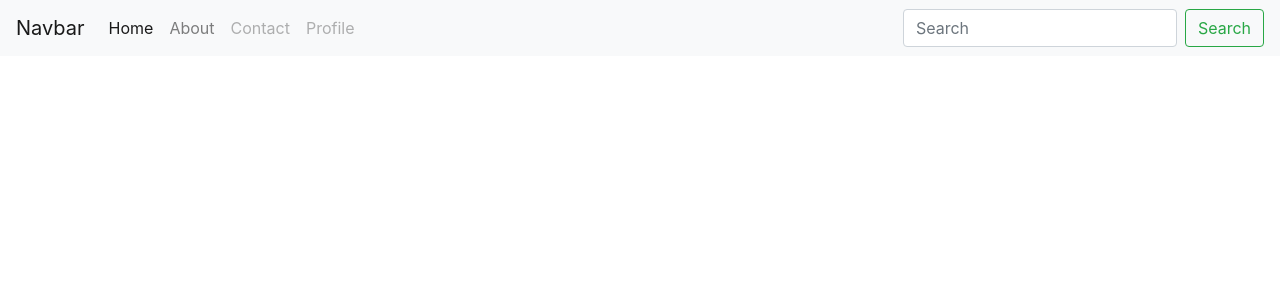
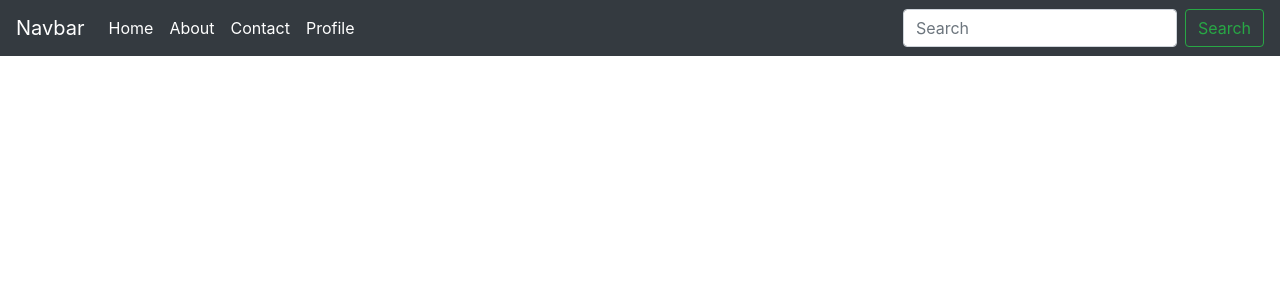
Before and after one commit to utsabgayawali/Complet-TODO, a Django app: page /home/ in a window 1280 px wide. Shown: the top 300 px of the page. Run offline with Django 5.2, Linux system fonts and the light colour scheme.

Commit message:
4th  commit

```diff
--- a/templates/home.html
+++ b/templates/home.html
@@ -19,8 +19,8 @@
     <title>Hello, world!</title>
   </head>
   <body>
-    <nav class="navbar navbar-expand-lg navbar-light bg-light">
-      <a class="navbar-brand" href="#">Navbar</a>
+    <nav class="navbar navbar-expand-lg navbar-light bg-dark">
+      <a class="navbar-brand text-white" href="#">Navbar</a>
       <button
         class="navbar-toggler"
         type="button"
@@ -36,12 +36,12 @@
       <div class="collapse navbar-collapse" id="navbarSupportedContent">
         <ul class="navbar-nav mr-auto">
           <li class="nav-item active">
-            <a class="nav-link" href="#"
+            <a class="nav-link text-white" href="#"
               >Home <span class="sr-only">(current)</span></a
             >
           </li>
           <li class="nav-item">
-            <a class="nav-link" href="#">About </a>
+            <a class="nav-link text-white" href="#">About </a>
           </li>
 
             <div class="dropdown-menu" aria-labelledby="navbarDropdown">
@@ -52,10 +52,10 @@
             </div>
           </li>
           <li class="nav-item">
-            <a class="nav-link disabled" href="#">Contact</a>
+            <a class="nav-link disabled text-white" href="#">Contact</a>
           </li>
           <li class="nav-item">
-            <a class="nav-link disabled" href="#">Profile</a>
+            <a class="nav-link disabled text-white" href="#">Profile</a>
           </li>
         </ul>
         <form class="form-inline my-2 my-lg-0">
```
